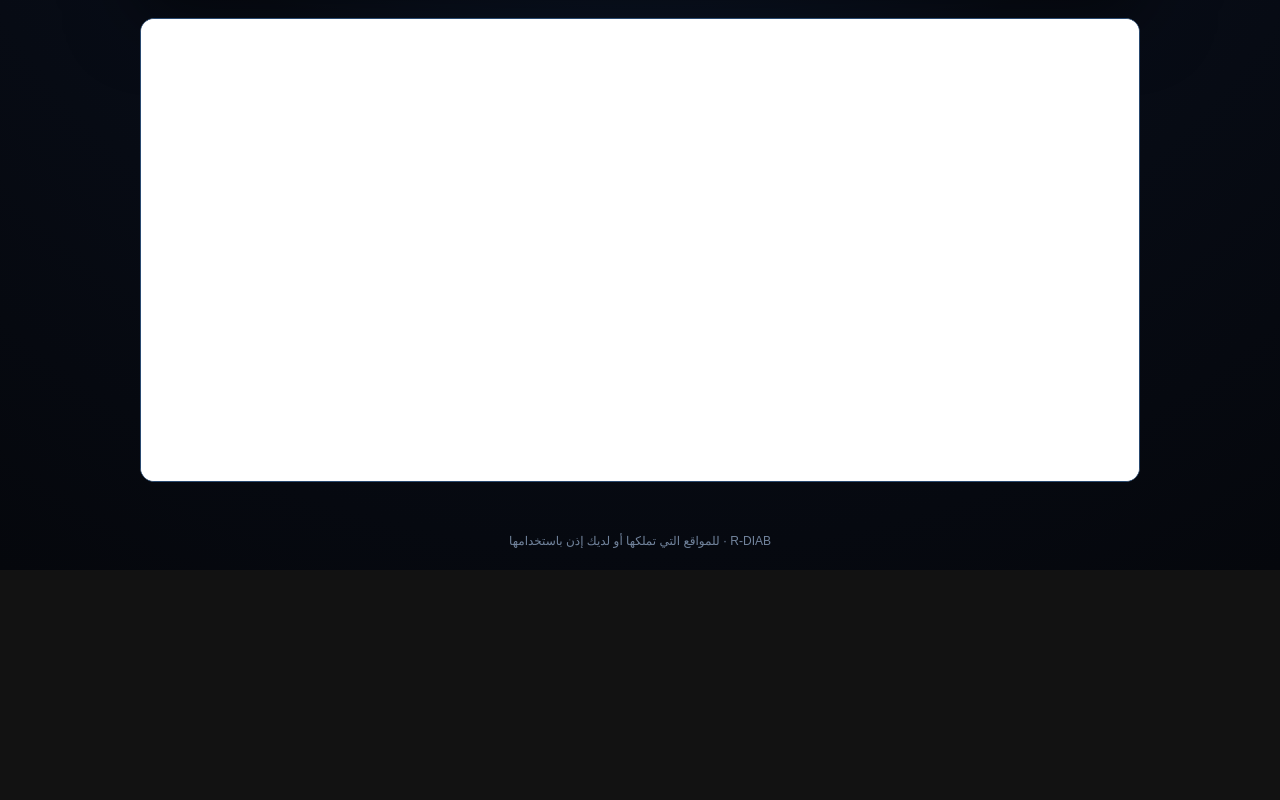
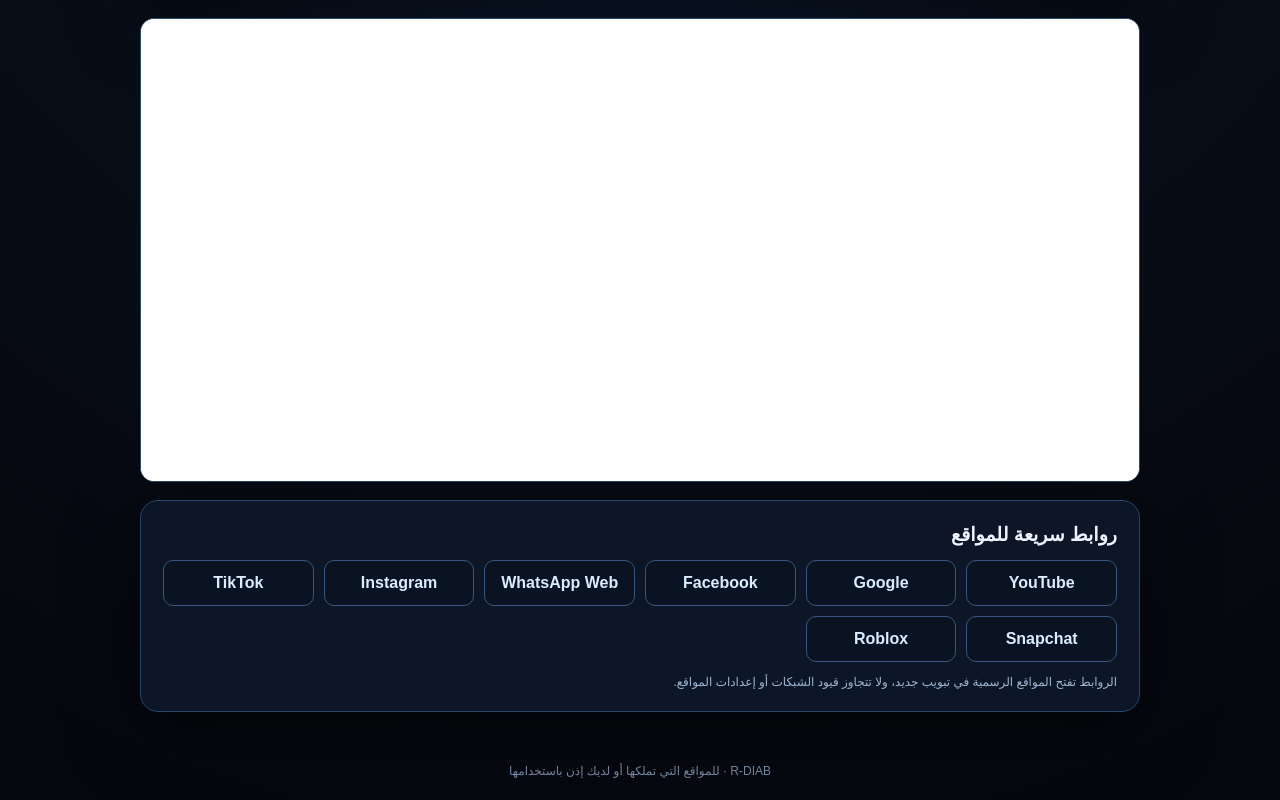
Before and after one commit to omardiab1515i-debug/R-DIAB, a website: page public/index.html in a window 1280 px wide. Shown: the part 432-1232 px from the top of the page. Before the commit the page ends 1002 px from the top, so only its background shows below. Drawn offline with Linux system fonts and the light colour scheme; no server answers.

Commit message:
Add quick links to popular official websites

```diff
--- a/public/index.html
+++ b/public/index.html
@@ -11,6 +11,7 @@ main{width:min(1000px,92%);margin:7vh auto 30px;text-align:center}h1{font-size:c
 select,input,button{min-height:48px;border-radius:10px;border:1px solid #35577f;background:#091321;color:#eef4ff;padding:0 13px;font-size:15px}button{background:#1677d2;border:0;padding:0 25px;font-weight:bold;cursor:pointer}button:hover{background:#2992f4}
 #status{color:#9db5d2;font-size:13px;min-height:22px;margin-top:13px}.viewer{margin-top:22px;height:58vh;min-height:320px;overflow:hidden;border:1px solid #29496f;border-radius:14px;background:#fff}iframe{width:100%;height:100%;border:0;background:white}
 footer{margin-top:auto;padding:22px;text-align:center;color:#72849d;font-size:12px}@media(max-width:650px){.controls{grid-template-columns:1fr}header{padding:18px 5%}main{margin-top:4vh}}
+.quick{display:flex;align-items:center;justify-content:center;min-height:46px;padding:10px;border:1px solid #35577f;border-radius:10px;background:#091321;color:#dcecff;text-decoration:none;font-weight:bold}.quick:hover{background:#17365a;border-color:#68b7ff}
 </style></head>
 <body>
 <header><div class="logo">R-DIAB</div><div class="tag">AUTHORIZED WEB GATEWAY</div></header>
@@ -19,7 +20,22 @@ footer{margin-top:auto;padding:22px;text-align:center;color:#72849d;font-size:12
 <section class="panel"><div class="controls">
 <select id="host" aria-label="النطاق المسموح"></select><input id="path" value="/" placeholder="/page" aria-label="مسار الصفحة"><button id="go">افتح الموقع</button>
 </div><div id="status" role="status">جارٍ تحميل قائمة النطاقات...</div></section>
-<section class="viewer"><iframe id="viewer" title="الموقع المعروض" referrerpolicy="no-referrer"></iframe></section></main>
+<section class="viewer"><iframe id="viewer" title="الموقع المعروض" referrerpolicy="no-referrer"></iframe></section>
+<section class="panel" style="margin-top:18px;text-align:right">
+<h2 style="margin:0 0 14px;font-size:19px">روابط سريعة للمواقع</h2>
+<div style="display:grid;grid-template-columns:repeat(auto-fit,minmax(130px,1fr));gap:10px">
+<a class="quick" href="https://www.youtube.com/" target="_blank" rel="noopener noreferrer">YouTube</a>
+<a class="quick" href="https://www.google.com/" target="_blank" rel="noopener noreferrer">Google</a>
+<a class="quick" href="https://www.facebook.com/" target="_blank" rel="noopener noreferrer">Facebook</a>
+<a class="quick" href="https://web.whatsapp.com/" target="_blank" rel="noopener noreferrer">WhatsApp Web</a>
+<a class="quick" href="https://www.instagram.com/" target="_blank" rel="noopener noreferrer">Instagram</a>
+<a class="quick" href="https://www.tiktok.com/" target="_blank" rel="noopener noreferrer">TikTok</a>
+<a class="quick" href="https://www.snapchat.com/" target="_blank" rel="noopener noreferrer">Snapchat</a>
+<a class="quick" href="https://www.roblox.com/" target="_blank" rel="noopener noreferrer">Roblox</a>
+</div>
+<p style="color:#9db5d2;font-size:12px;margin:13px 0 0">الروابط تفتح المواقع الرسمية في تبويب جديد، ولا تتجاوز قيود الشبكات أو إعدادات المواقع.</p>
+</section>
+</main>
 <footer>R-DIAB · للمواقع التي تملكها أو لديك إذن باستخدامها</footer>
 <script>
 const hostSelect=document.getElementById("host"),pathInput=document.getElementById("path"),viewer=document.getElementById("viewer"),status=document.getElementById("status");
```
